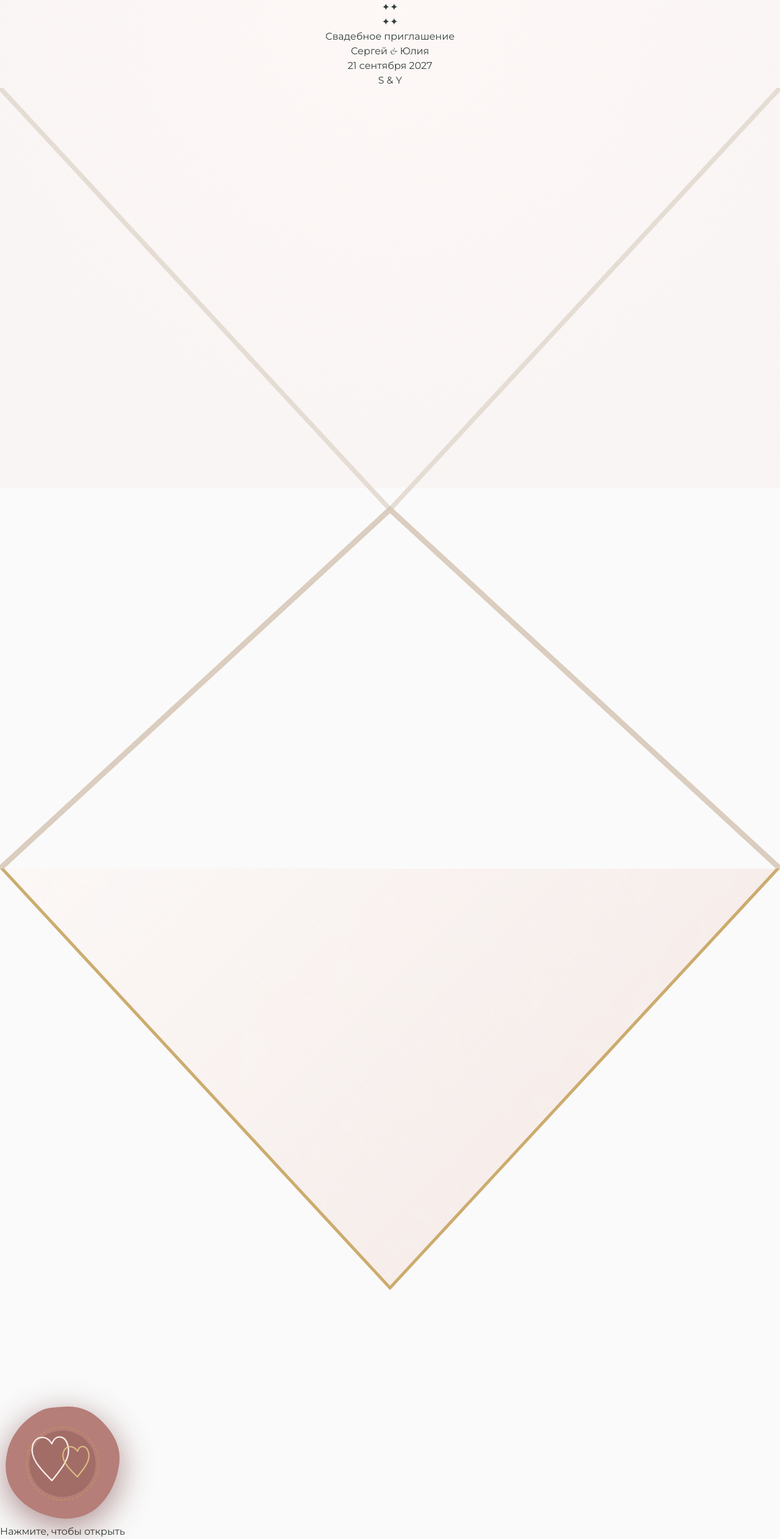
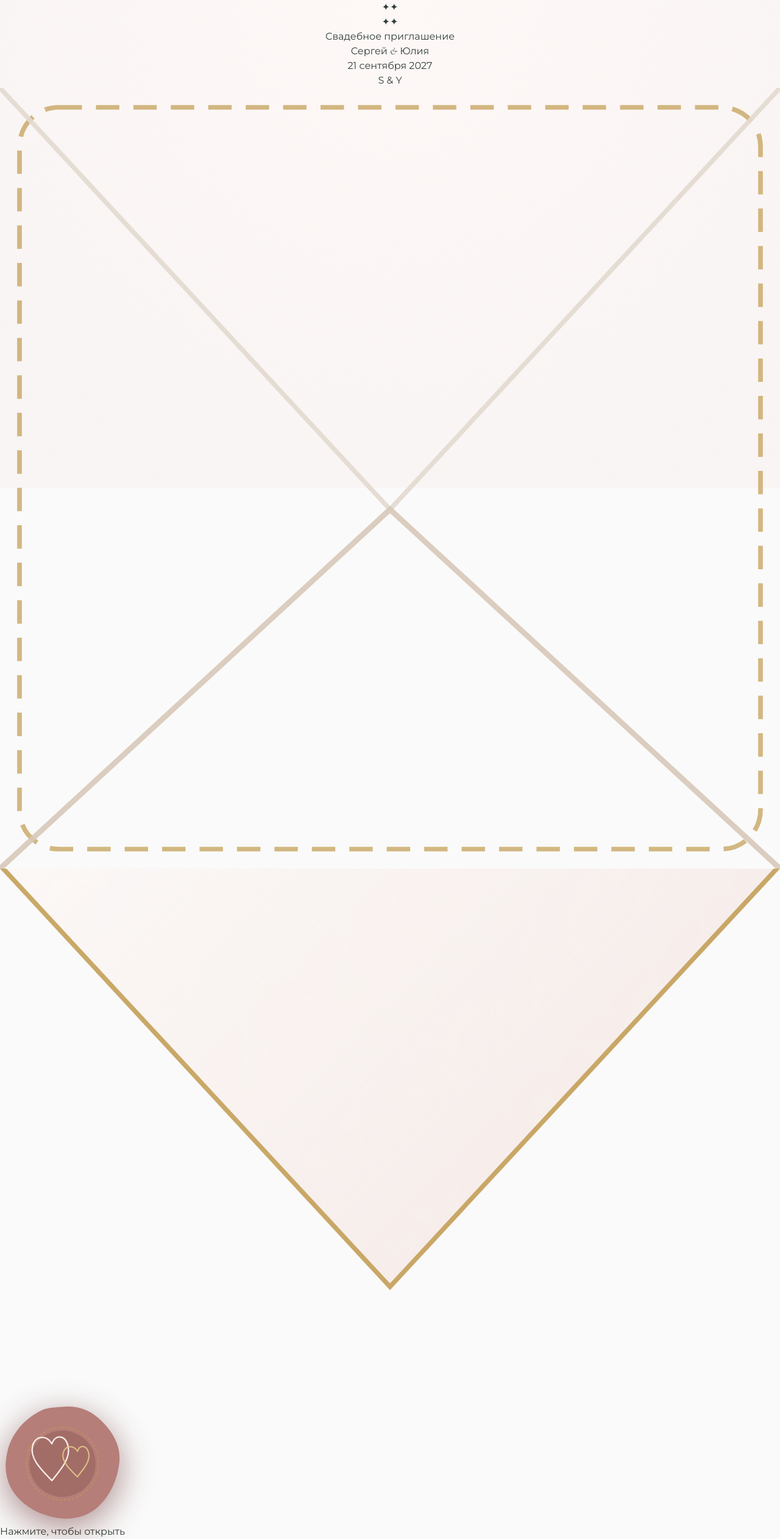
Before and after one commit to sergeynstrk/wedding-day, a React (Vite) app: page / in a window 1280 px wide. Shown: the whole page at 61% size. Built offline with nearby package versions, Linux system fonts and the light colour scheme.

Commit message:
Add crisp gold border (каемка) and inner dashed gold hairline frame around envelope edges

```diff
--- a/src/EnvelopeScreen.jsx
+++ b/src/EnvelopeScreen.jsx
@@ -87,8 +87,8 @@ export default function EnvelopeScreen({ onOpenComplete }) {
         style={{ perspective: '1400px' }}
       >
 
-        {/* 1. Задняя стенка конверта (z-0) */}
-        <div className="envelope-back absolute inset-0 paper-texture-back rounded-[22px] border border-[#E3DAD0] shadow-[0_20px_45px_rgba(51,41,43,0.08)] z-0" />
+        {/* 1. Задняя стенка конверта с четкой золотой каемкой (z-0) */}
+        <div className="envelope-back absolute inset-0 paper-texture-back rounded-[22px] border-2 border-[#C5A059]/90 shadow-[0_20px_45px_rgba(51,41,43,0.1)] z-0" />
 
         {/* 1.1 Внутренний шелковый/золоченый лайнер кармана конверта (z-1) */}
         <div className="envelope-liner absolute inset-1.5 paper-texture-liner rounded-[18px] opacity-90 z-1 pointer-events-none" />
@@ -130,7 +130,7 @@ export default function EnvelopeScreen({ onOpenComplete }) {
         </div>
 
         {/* 3. Передние карманы конверта в стиле письма (z-20) */}
-        <div className="envelope-front absolute inset-0 z-20 pointer-events-none rounded-[22px] overflow-hidden">
+        <div className="envelope-front absolute inset-0 z-20 pointer-events-none rounded-[22px] overflow-hidden border-2 border-[#C5A059]/90">
           {/* Левый клапан */}
           <div
             className="absolute inset-0 paper-texture-side"
@@ -156,15 +156,18 @@ export default function EnvelopeScreen({ onOpenComplete }) {
             }}
           />
 
-          {/* Тонкие изящные швы конверта */}
+          {/* Тонкие изящные швы и золотая внутренняя пунктирная окантовка */}
           <svg className="absolute inset-0 w-full h-full pointer-events-none" viewBox="0 0 100 100" preserveAspectRatio="none">
+            {/* Деликатный внутренний золотой пунктирный кантик */}
+            <rect x="2.5" y="2.5" width="95" height="95" rx="5" ry="5" fill="none" stroke="#C5A059" strokeWidth="0.6" strokeDasharray="3 1.8" opacity="0.75" />
+
             <line x1="0" y1="0" x2="50" y2="54" stroke="#E3DAD0" strokeWidth="0.6" opacity="0.9" />
             <line x1="100" y1="0" x2="50" y2="54" stroke="#E3DAD0" strokeWidth="0.6" opacity="0.9" />
             <polyline points="0,100 50,54 100,100" fill="none" stroke="#D8C8B8" strokeWidth="0.7" opacity="0.9" />
           </svg>
         </div>
 
-        {/* 4. Верхний крышка-клапан в стиле письма с идеальной V-геометрией (z-30) */}
+        {/* 4. Верхний крышка-клапан с золотой каемкой (z-30) */}
         <div
           className="envelope-flap absolute top-0 left-0 w-full h-[68%] paper-texture-flap z-30 origin-top rounded-t-[22px]"
           style={{
@@ -173,9 +176,9 @@ export default function EnvelopeScreen({ onOpenComplete }) {
             filter: 'drop-shadow(0 4px 10px rgba(51,41,43,0.08))'
           }}
         >
-          {/* Золотая нить по краю V-образного клапана */}
+          {/* Золотая каемка по краю V-образного клапана */}
           <svg className="absolute inset-0 w-full h-full pointer-events-none" viewBox="0 0 100 68" preserveAspectRatio="none">
-            <polyline points="0,0 50,54 100,0" fill="none" stroke="#C5A059" strokeWidth="0.8" opacity="0.85" />
+            <polyline points="0,0 50,54 100,0" fill="none" stroke="#C5A059" strokeWidth="1.2" opacity="0.9" />
           </svg>
         </div>
 
```
